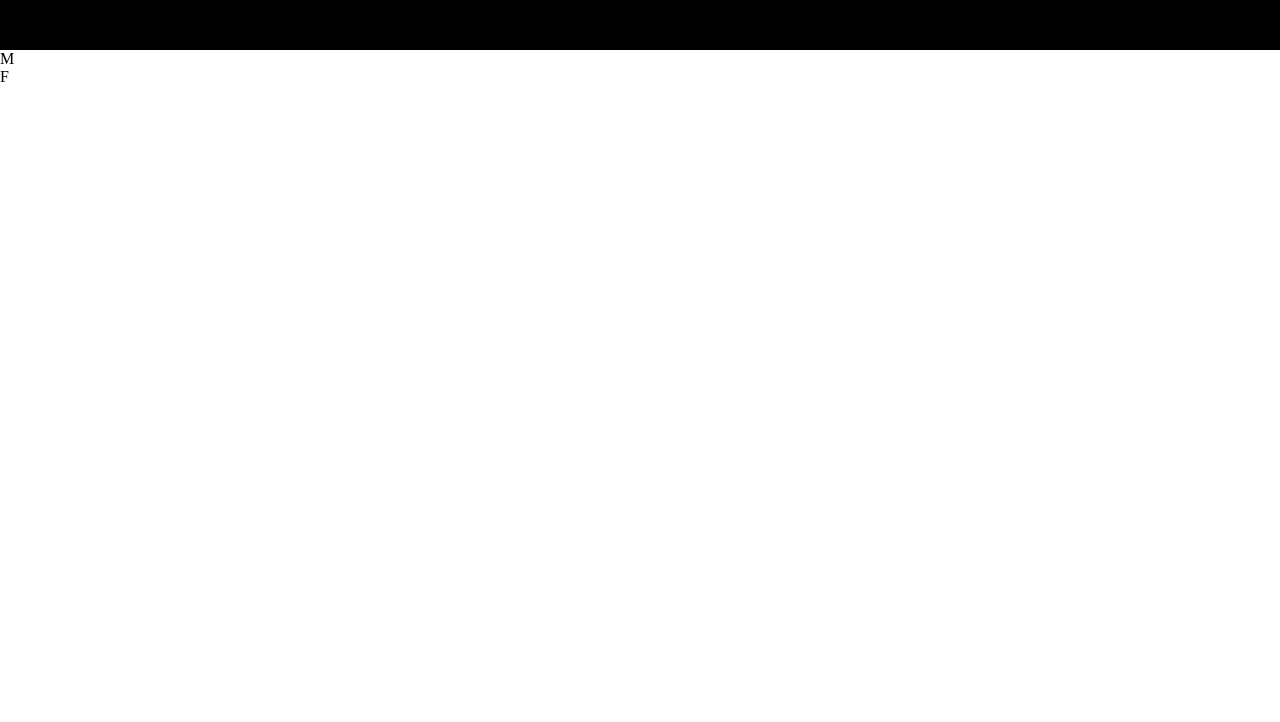
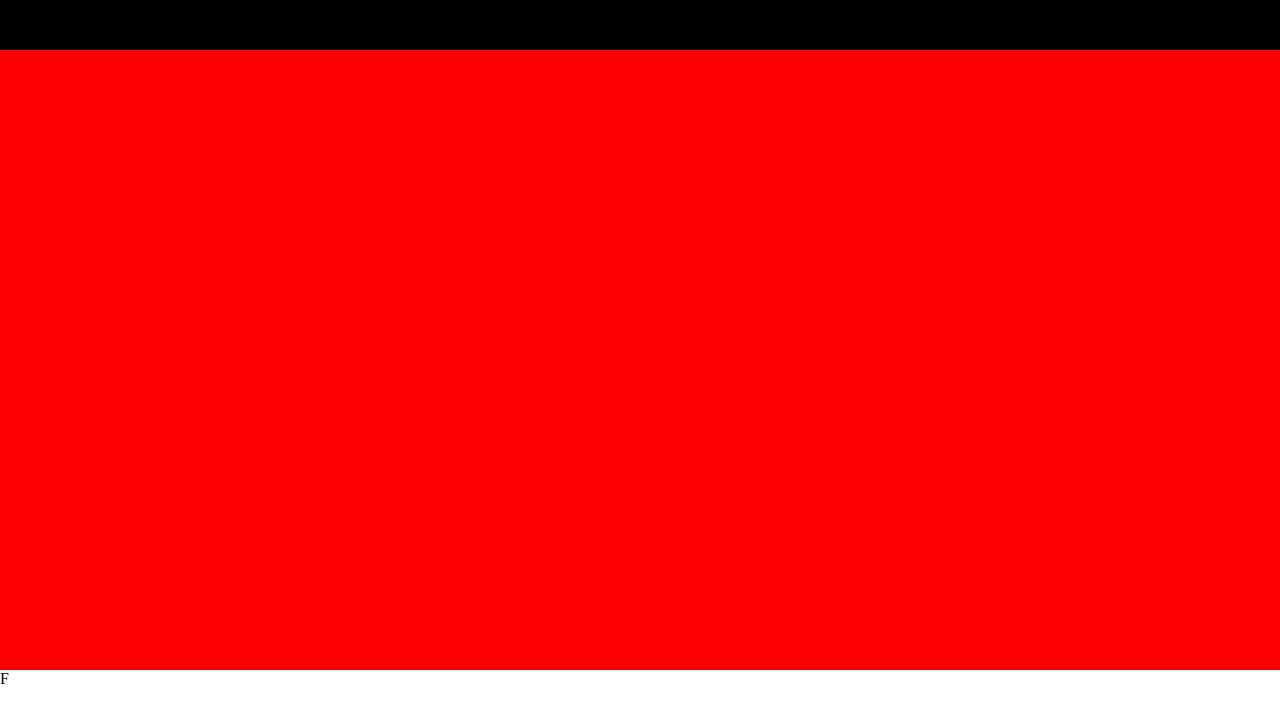
Before and after one commit to GianniMarkQuagliani/html-css-zoom, a plain HTML site: page index.html in a window 1280 px wide. Drawn offline with Linux system fonts and the light colour scheme.

Commit message:
[add] main

```diff
--- a/css/style.css
+++ b/css/style.css
@@ -11,3 +11,9 @@ header{
     background-color: black;
     height: 50px;
 }
+
+main{
+    width: 100%;
+    background-color: red;
+    height: calc(100vh - 180px);
+}
--- a/index.html
+++ b/index.html
@@ -13,7 +13,9 @@
 
     </header>
 
-    <main>M</main>
+    <main>
+
+    </main>
 
     <footer>F</footer>
 
```
